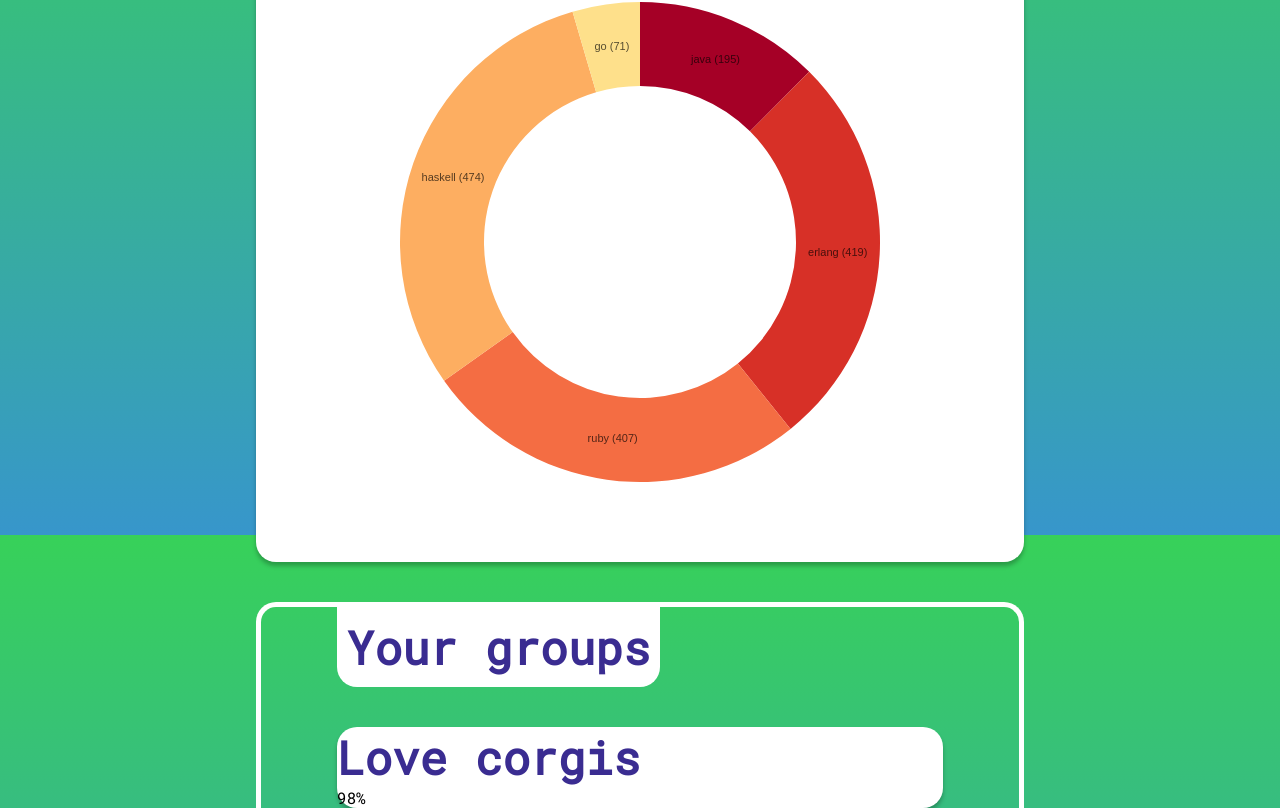
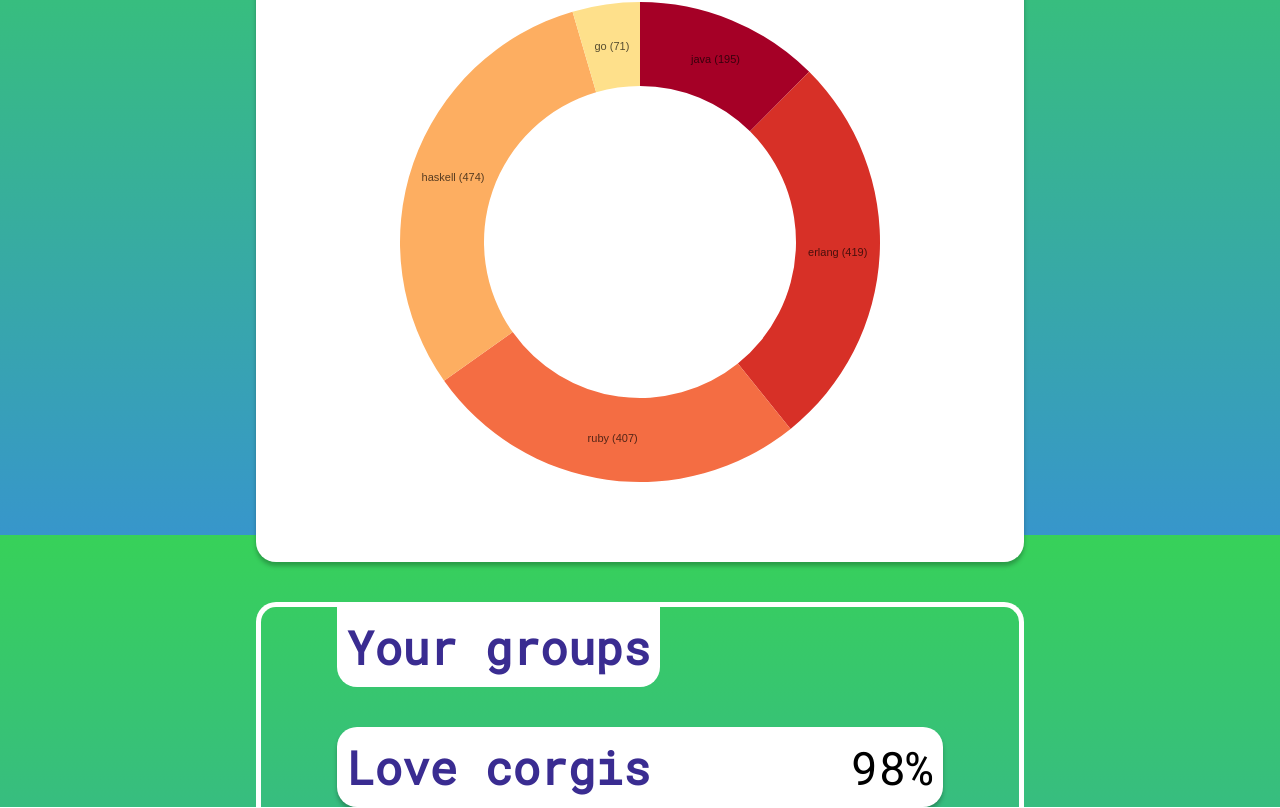
Before and after one commit to jackpeplinski/social-sense, a React (Create React App) app in the folder client/frontend/: page / in a window 1280 px wide. Shown: the part 265-1073 px from the top of the page. Built offline with nearby package versions, Linux system fonts and the light colour scheme.

Commit message:
Finished individual groups card

```diff
--- a/client/frontend/src/components/card.js
+++ b/client/frontend/src/components/card.js
@@ -3,9 +3,9 @@ import React from "react";
 const Card = () => {
   return (
     <div className="individual-card">
-      <div>
+      <div className="individual-card-inner">
         <div className="card-header">Love corgis</div>
-        <div>98%</div>
+        <div className="card-number">98%</div>
       </div>
     </div>
   );
--- a/client/frontend/src/index.css
+++ b/client/frontend/src/index.css
@@ -46,6 +46,13 @@ h2 {
   background: white;
   box-shadow: 0px 4px 4px rgb(0 0 0 / 25%);
   border-radius: 20px;
+  display: flex;
+}
+
+.individual-card-inner {
+  display: flex;
+  width: 100%;
+  padding: 10px;
 }
 
 .card-container-label {
@@ -78,3 +85,8 @@ h2 {
   font-size: 46px;
   font-weight: bold;
 }
+
+.card-number {
+  margin: auto 0 auto auto;
+  font-size: 46px;
+}
```
